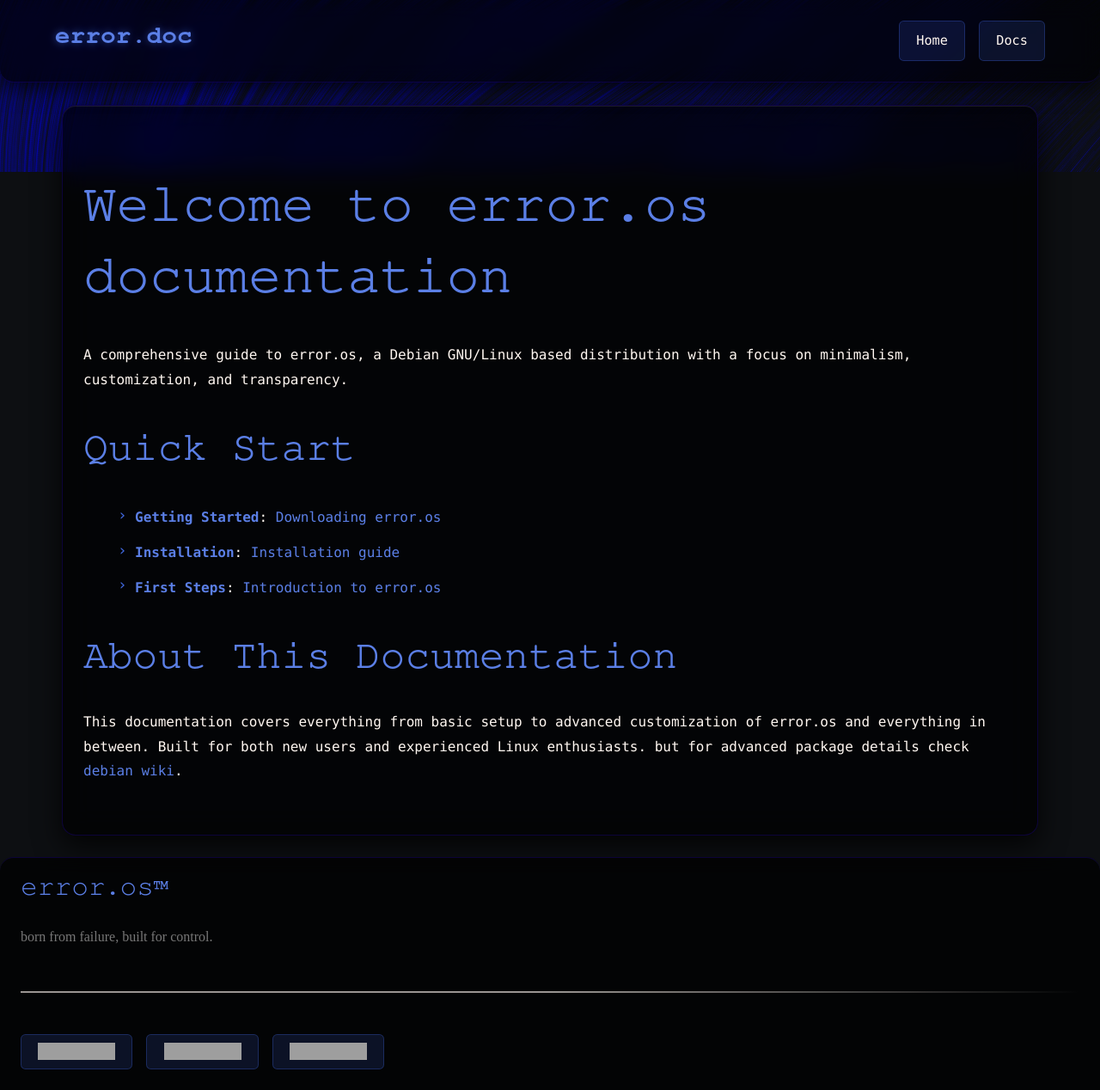
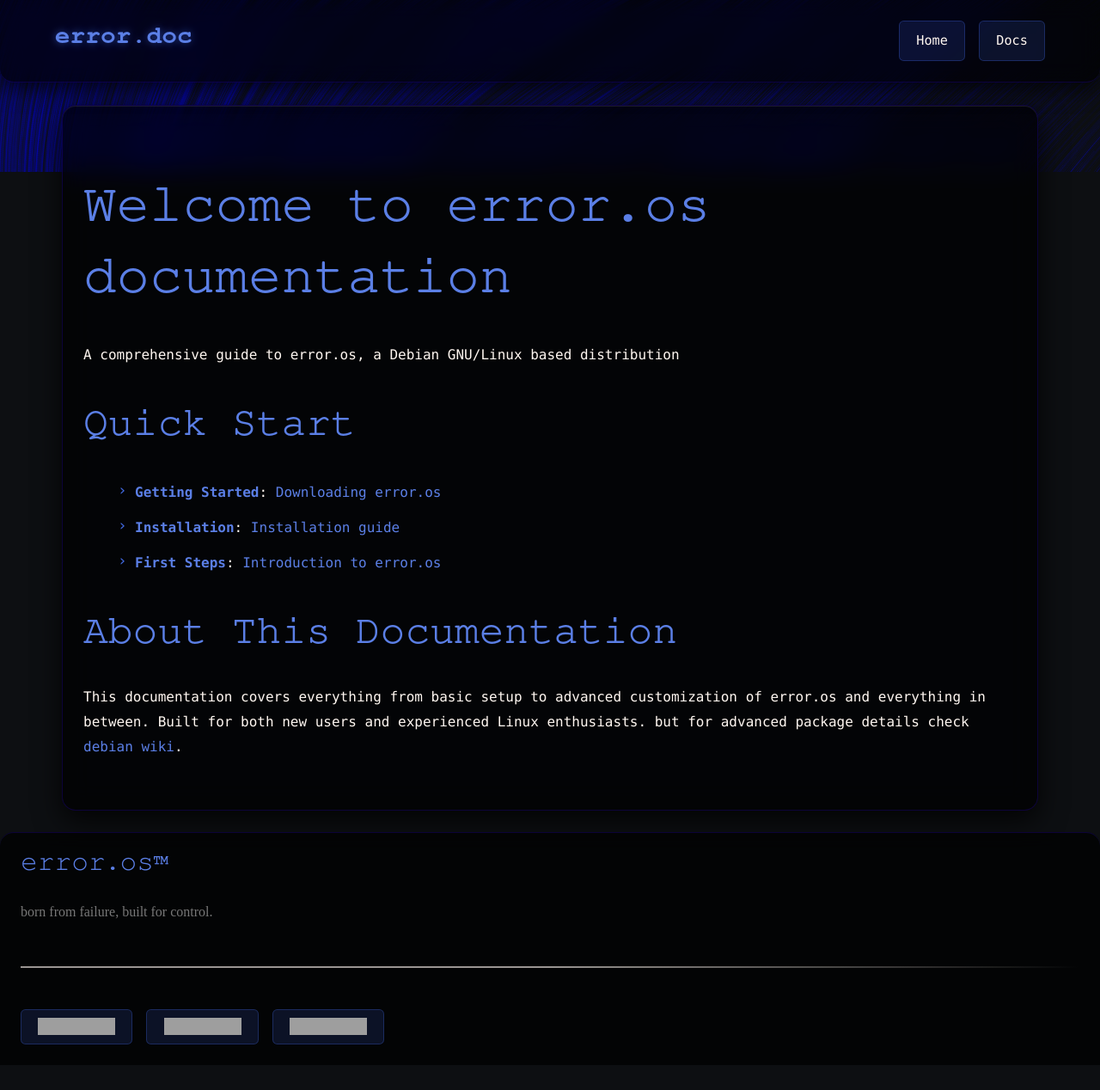
Before and after one commit to zynomon/error.doc, a Jekyll site: the page built from index.md, in a window 1280 px wide. Shown: the whole page at 86% size. Built offline with Jekyll 4.4.1, drawn with Linux system fonts in a browser that asks for light colours; nearby versions of some CDN libraries; grey boxes are pictures that could not be loaded.

Commit message:
Update index.md

```diff
--- a/index.md
+++ b/index.md
@@ -1,12 +1,12 @@
 ---
 layout: default
 title: "Home"
-description: "Welcome to the official documentation of error.os - A Debian-based Linux distribution"
+description: "Welcome to the official documentation of error.os , A Debian-based Linux distribution"
 ---
 
 # Welcome to error.os documentation
 
-A comprehensive guide to error.os, a Debian GNU/Linux based distribution with a focus on minimalism, customization, and transparency.
+A comprehensive guide to error.os, a Debian GNU/Linux based distribution
 
 ## Quick Start
 - **Getting Started**: [Downloading error.os](https://zynomon.github.io/error.doc/docs/001)
```
